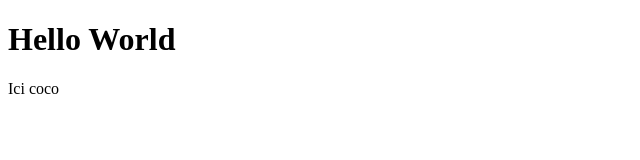
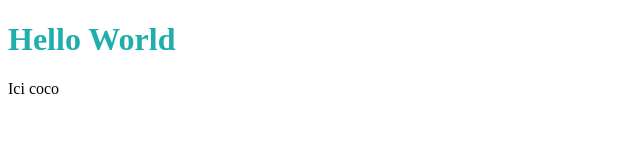
Before and after one commit to CorentinBouthors/CorentinBouthors.github.io, a plain HTML site: page index.html in a window 1280 px wide. Shown: the whole page, without its empty margins (0-640 px from the left). Drawn offline with Linux system fonts and the light colour scheme.

Commit message:
feat: add style

```diff
--- a/index.html
+++ b/index.html
@@ -1,7 +1,10 @@
 <!DOCTYPE html>
 <html>
-<body>
-<h1>Hello World</h1>
-<p>Ici coco</p>
-</body>
+  <head>
+    <link rel="stylesheet" href="styles.css" />
+  </head>
+  <body>
+    <h1 class="titre-style">Hello World</h1>
+    <p>Ici coco</p>
+  </body>
 </html>
--- /dev/null
+++ b/styles.css
@@ -0,0 +1,8 @@
+
+h1 {
+    color: #20AEAC;
+}
+
+.titrestyle {
+    text-decoration: dashed;
+}
```
